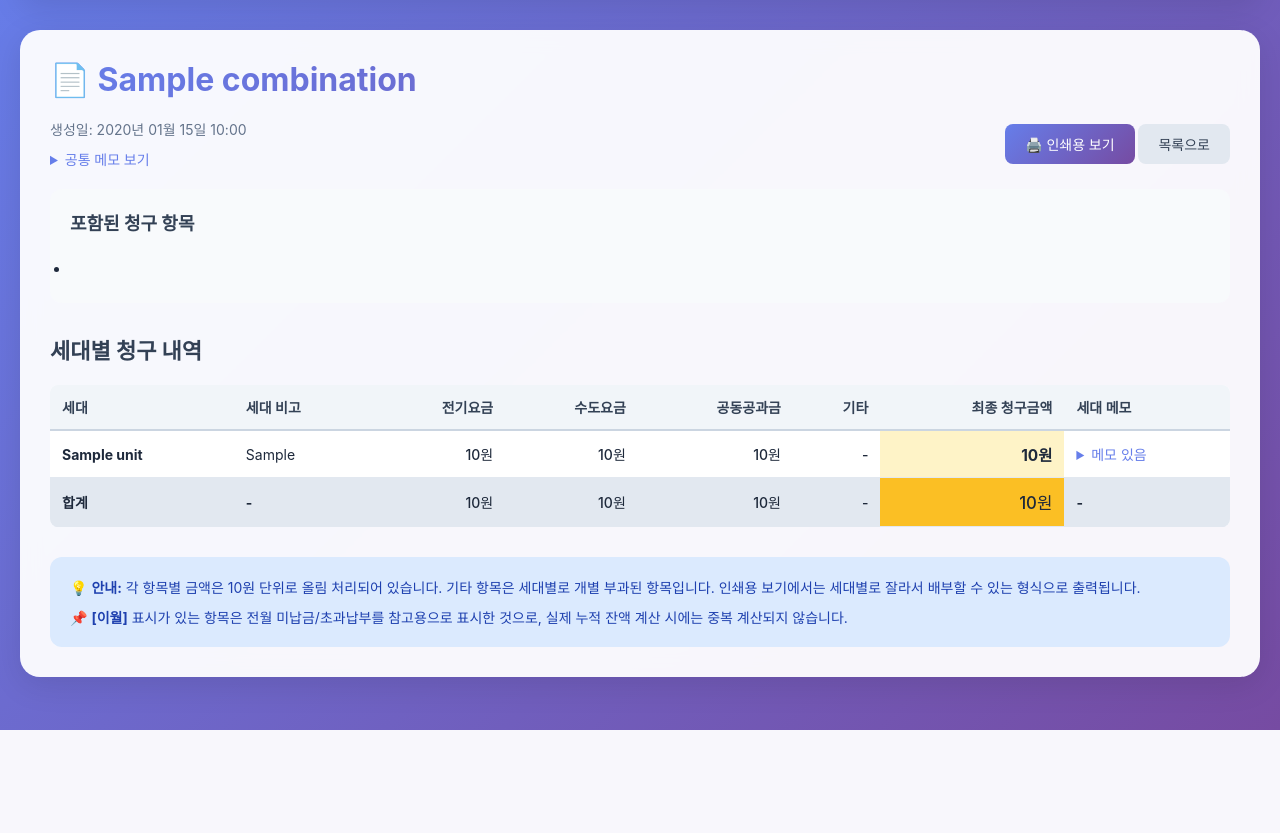
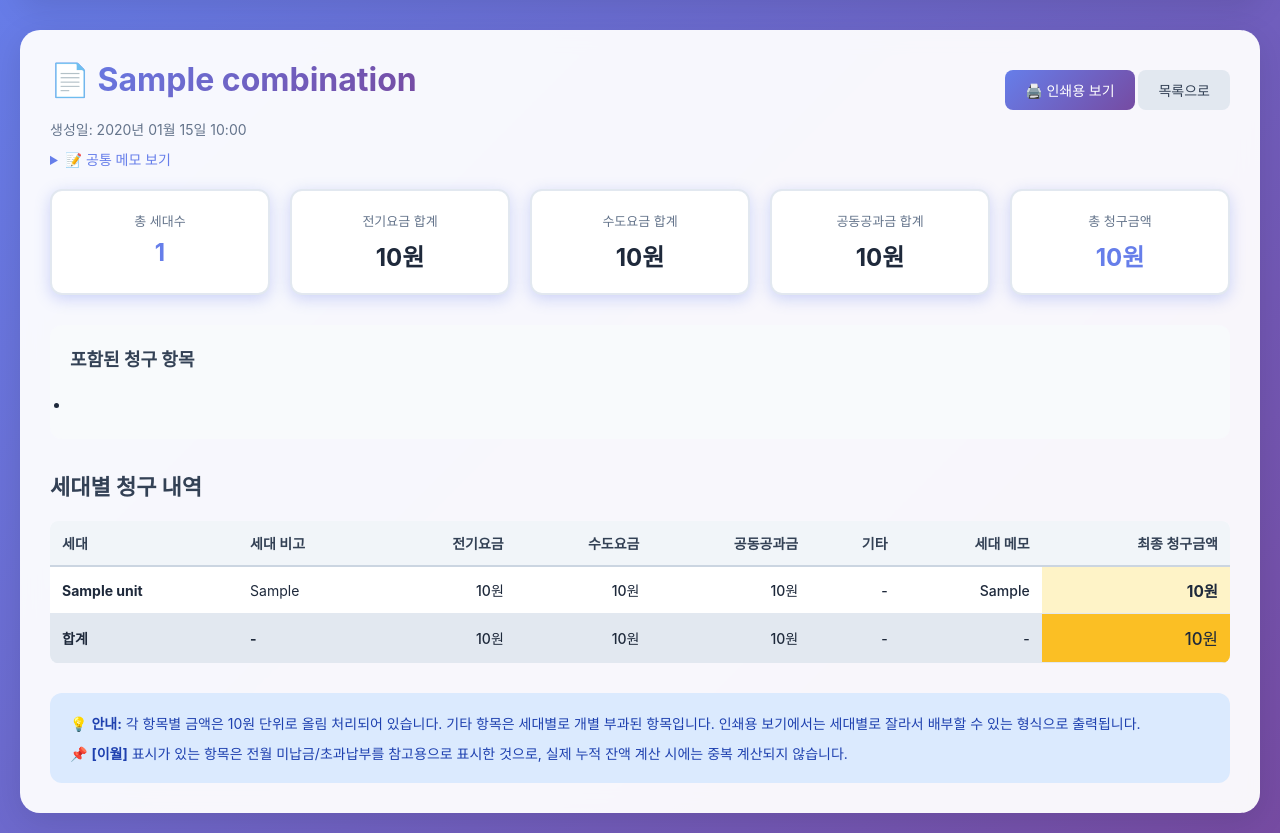
Before and after one commit to InFinity-dev/BillCalculator, a Flask app: page /invoice/view/1 in a window 1280 px wide. Shown: the part 70-903 px from the top of the page. Before the commit the page ends 800 px from the top, so only its background shows below. Run offline with Flask 3, Linux system fonts and the light colour scheme; tables that the repository leaves empty hold one stand-in row (values such as "Sample post").

Commit message:
정산 내역 조회 페이지 요약 카드 추가.

```diff
--- a/templates/invoice_view.html
+++ b/templates/invoice_view.html
@@ -2,24 +2,138 @@
 
 {% block title %}정산서 조회 - 공과금 정산 시스템{% endblock %}
 
+{% block extra_css %}
+<style>
+/* 통계 요약 카드 디자인 */
+.stats-grid {
+    display: grid;
+    grid-template-columns: repeat(auto-fit, minmax(200px, 1fr));
+    gap: 20px;
+    margin-bottom: 30px;
+}
+
+.stat-card {
+    background: white;
+    padding: 20px;
+    border-radius: 12px;
+    border: 2px solid #e2e8f0;
+    text-align: center;
+    transition: all 0.3s ease;
+}
+
+.stat-card:hover {
+    border-color: #667eea;
+    box-shadow: 0 4px 12px rgba(102, 126, 234, 0.15);
+    transform: translateY(-2px);
+}
+
+.stat-card .label {
+    font-size: 13px;
+    color: #64748b;
+    margin-bottom: 8px;
+    font-weight: 500;
+}
+
+.stat-card .value {
+    font-size: 24px;
+    font-weight: 700;
+    color: #1e293b;
+}
+
+.stat-card .value.primary {
+    color: #667eea;
+}
+
+/* 기타 금액 상세 표시 스타일 */
+.additional-details {
+    font-size: 12px;
+    color: #64748b;
+    margin-top: 4px;
+    padding-left: 8px;
+    {#border-left: 2px solid #e2e8f0;#}
+}
+
+.charge-item {
+    color: #dc2626;
+}
+
+.refund-item {
+    color: #059669;
+}
+
+/* 금액 컬럼 헤더 우측 정렬 */
+table th.text-right {
+    text-align: right !important;
+}
+
+/* 금액 데이터 우측 정렬 */
+table td.text-right {
+    text-align: right !important;
+    font-weight: 500;
+}
+
+/* 반응형 */
+@media (max-width: 768px) {
+    .stats-grid {
+        grid-template-columns: repeat(2, 1fr);
+    }
+
+    .stat-card .value {
+        font-size: 20px;
+    }
+}
+
+@media (max-width: 480px) {
+    .stats-grid {
+        grid-template-columns: 1fr;
+    }
+}
+</style>
+{% endblock %}
+
 {% block content %}
+<div style="display: flex; align-items: center; justify-content: space-between;">
     <h1><span class="emoji">📄</span> {{ combination.invoice_name }}</h1>
-
+    <div>
+        <a href="{{ url_for('print_invoice', combination_id=combination.id) }}" target="_blank" class="btn btn-primary">🖨️ 인쇄용 보기</a>
+        <a href="{{ url_for('invoice_combination') }}" class="btn btn-secondary">목록으로</a>
+    </div>
+</div>
 <div style="display: flex; justify-content: space-between; align-items: center; margin-bottom: 20px;">
     <div>
         <p style="color: #64748b;">생성일: {{ combination.created_at.strftime('%Y년 %m월 %d일 %H:%M') }}</p>
         {% if combination.memo %}
         <details style="margin-top:10px;">
-            <summary style="cursor:pointer;color:#667eea;font-weight:500;">공통 메모 보기</summary>
+            <summary style="cursor:pointer;color:#667eea;font-weight:500;">📝 공통 메모 보기</summary>
             <div style="background:#f8fafc;padding:15px;border-radius:8px;margin-top:10px;white-space:pre-line;font-size:14px;">
                 {{ combination.memo | trim }}
             </div>
         </details>
         {% endif %}
     </div>
-    <div>
-        <a href="{{ url_for('print_invoice', combination_id=combination.id) }}" target="_blank" class="btn btn-primary">🖨️ 인쇄용 보기</a>
-        <a href="{{ url_for('invoice_combination') }}" class="btn btn-secondary">목록으로</a>
+</div>
+
+<!-- 통계 요약 카드 (새 디자인) -->
+<div class="stats-grid">
+    <div class="stat-card">
+        <div class="label">총 세대수</div>
+        <div class="value primary">{{ invoices|length }}</div>
+    </div>
+    <div class="stat-card">
+        <div class="label">전기요금 합계</div>
+        <div class="value">{{ "{:,}".format(invoices|sum(attribute='electric_amount')|int) }}원</div>
+    </div>
+    <div class="stat-card">
+        <div class="label">수도요금 합계</div>
+        <div class="value">{{ "{:,}".format(invoices|sum(attribute='water_amount')|int) }}원</div>
+    </div>
+    <div class="stat-card">
+        <div class="label">공동공과금 합계</div>
+        <div class="value">{{ "{:,}".format(invoices|sum(attribute='common_amount')|int) }}원</div>
+    </div>
+    <div class="stat-card">
+        <div class="label">총 청구금액</div>
+        <div class="value primary">{{ "{:,}".format(invoices|sum(attribute='total_amount')|int) }}원</div>
     </div>
 </div>
 
@@ -30,46 +144,40 @@
         {% for item in combination.items %}
         <li>
             {% if item.item_type == 'ELECTRIC' %}
-                {# 전기요금: 층별 고지월 정보 표시 #}
                 {% if item.electric_bill_ref %}
                     {% set ebill = item.electric_bill_ref %}
                     {% set floor_name = ebill.floor_ref.name if ebill.floor_ref else '' %}
 
                     ⚡
                     {% if ebill.monthly_details and ebill.monthly_details|length > 0 %}
-                        {# N개월 묶음 정산인 경우 모든 고지월 표시 #}
                         {% set months = ebill.monthly_details | map(attribute='month') | select | list %}
                         {% if months|length > 1 %}
-                            <strong>{{ floor_name }}</strong> 전기요금
-                            <span style="color:#667eea;font-weight:500;">({{ months|length }}개월 묶음)</span>
-                            <span style="font-size:13px;color:#64748b;">
-                                - 고지월:
-                                {% for detail in ebill.monthly_details %}
-                                    {% if detail.month %}
-                                        {{ detail.month[:7] }}
-                                        {% if not loop.last %}, {% endif %}
-                                    {% endif %}
-                                {% endfor %}
-                            </span>
+                            {# 첫 달과 마지막 달 표시 - 문자열인지 datetime 객체인지 확인 #}
+                            {{ floor_name }}
+                            {% if months[0] is string %}
+                                {{ months[0] }} ~ {{ months[-1] }}
+                            {% else %}
+                                {{ months[0].strftime('%Y년 %m월') }} ~ {{ months[-1].strftime('%m월') }}
+                            {% endif %}
+                            ({{ months|length }}개월 묶음)
                         {% else %}
-                            {# 단일 고지월인 경우 - 고지월 명확히 표시 #}
-                            {% set first_month = months[0] if months|length > 0 else '' %}
-                            <strong>{{ floor_name }}</strong> 전기요금
-                            {% if first_month %}
-                                <span style="font-size:13px;color:#64748b;"> - 고지월: {{ first_month[:7] }}</span>
+                            {# 단일 월 - 문자열인지 datetime 객체인지 확인 #}
+                            {{ floor_name }}
+                            {% if months[0] is string %}
+                                {{ months[0] }}
                             {% else %}
-                                <span style="font-size:13px;color:#64748b;"> - 고지월: {{ item.billing_month.strftime('%Y-%m') }}</span>
+                                {{ months[0].strftime('%Y년 %m월') }}
                             {% endif %}
                         {% endif %}
                     {% else %}
-                        {# monthly_details가 없는 경우 정산월 표시 #}
-                        {{ item.billing_month.strftime('%Y년 %m월') }} <strong>{{ floor_name }}</strong> 전기요금
+                        {# monthly_details가 없으면 billing_month 사용 #}
+                        {{ floor_name }} {{ ebill.billing_month.strftime('%Y년 %m월') }}
                     {% endif %}
-                {% else %}
-                    ⚡ {{ item.billing_month.strftime('%Y년 %m월') }} 전기요금
                 {% endif %}
+
             {% elif item.item_type == 'WATER' %}
                 💧 {{ item.billing_month.strftime('%Y년 %m월') }} 수도요금
+
             {% elif item.item_type == 'COMMON' %}
                 🏘️ {{ item.billing_month.strftime('%Y년 %m월') }} {{ item.item_description|default('공동 공과금') }}
             {% endif %}
@@ -78,7 +186,7 @@
     </ul>
 </div>
 
-<!-- 세대별 청구 내역 -->
+<!-- 세대별 청구 내역 (원래 디자인 + 기타 항목 상세 표시) -->
 <h2>세대별 청구 내역</h2>
 <table>
     <thead>
@@ -89,8 +197,8 @@
             <th class="text-right">수도요금</th>
             <th class="text-right">공동공과금</th>
             <th class="text-right">기타</th>
+            <th class="text-right">세대 메모</th>
             <th class="text-right" style="background: #fef3c7;">최종 청구금액</th>
-            <th>세대 메모</th>
         </tr>
     </thead>
     <tbody>
@@ -127,41 +235,31 @@
             </td>
             <td class="text-right">
                 {% if invoice.additional_charges %}
-                    {% set additional_total = invoice.additional_charges|sum(attribute='amount') %}
-                    <span style="color:{{ '#dc2626' if additional_total > 0 else '#059669' }};font-weight:600;">
-                        {{ "+" if additional_total > 0 else "" }}{{ "{:,.0f}".format(additional_total) }}원
-                    </span>
-                    <details style="font-size:12px;margin-top:4px;">
-                        <summary style="cursor:pointer;color:#64748b;">상세보기</summary>
+                    {% set additional_total = invoice.additional_charges | sum(attribute='amount') %}
+                    <div style="font-weight:600;">
+                        {{ "{:,}".format(additional_total|int) }}원
+                    </div>
+                    <!-- 기타 항목 상세 표시 -->
+                    <div class="additional-details">
                         {% for charge in invoice.additional_charges %}
-                            {% set is_carryover = charge.description.startswith('[이월]') %}
-                            <div style="color:{{ '#059669' if charge.amount < 0 else '#dc2626' }};
-                                        {{ 'background:#fef3c7;padding:4px 8px;border-radius:4px;margin:2px 0;' if is_carryover else '' }}">
-                                • {{ charge.description }}: {{ "{:,.0f}".format(charge.amount) }}원
-                                {% if is_carryover %}
-                                    <span style="font-size:10px;color:#92400e;margin-left:4px;">(참고용)</span>
-                                {% endif %}
+                            <div class="{% if charge.amount > 0 %}charge-item{% else %}refund-item{% endif %}">
+                                {{ charge.description }}: {{ "{:,}".format(charge.amount|int) }}원
                             </div>
                         {% endfor %}
-                    </details>
+                    </div>
+                {% else %}
+                    -
+                {% endif %}
+            </td>
+            <td class="text-right">
+                {% if invoice.unit_memo %}
+                    {{ invoice.unit_memo }}
                 {% else %}
                     -
                 {% endif %}
             </td>
             <td class="text-right" style="background: #fef3c7; font-weight: bold; font-size: 1.1em;">
                 {{ "{:,.0f}".format(invoice.total_amount) }}원
-            </td>
-            <td style="max-width:200px;">
-                {% if invoice.unit_memo %}
-                    <details>
-                        <summary style="cursor:pointer;color:#667eea;">메모 있음</summary>
-                        <div style="font-size:12px;color:#64748b;margin-top:5px;white-space:pre-wrap;">
-                            {{ invoice.unit_memo }}
-                        </div>
-                    </details>
-                {% else %}
-                    -
-                {% endif %}
             </td>
         </tr>
         {% endfor %}
@@ -188,10 +286,10 @@
                     -
                 {% endif %}
             </td>
+            <td class="text-right">-</td>
             <td class="text-right" style="background: #fbbf24; font-size: 1.2em;">
                 {{ "{:,.0f}".format(invoices|sum(attribute='total_amount')) }}원
             </td>
-            <td>-</td>
         </tr>
     </tfoot>
 </table>
@@ -210,18 +308,3 @@
 </div>
 
 {% endblock %}
-
-{% block extra_css %}
-<style>
-  /* 금액 컬럼 헤더 우측 정렬 */
-  table th.text-right {
-    text-align: right !important;
-  }
-
-  /* 금액 데이터 우측 정렬 */
-  table td.text-right {
-    text-align: right !important;
-    font-weight: 500;
-  }
-</style>
-{% endblock %}
```
